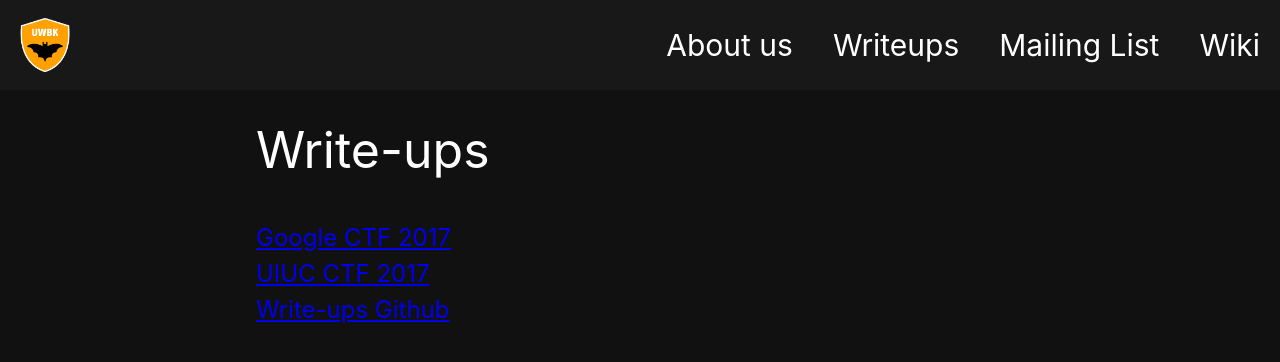
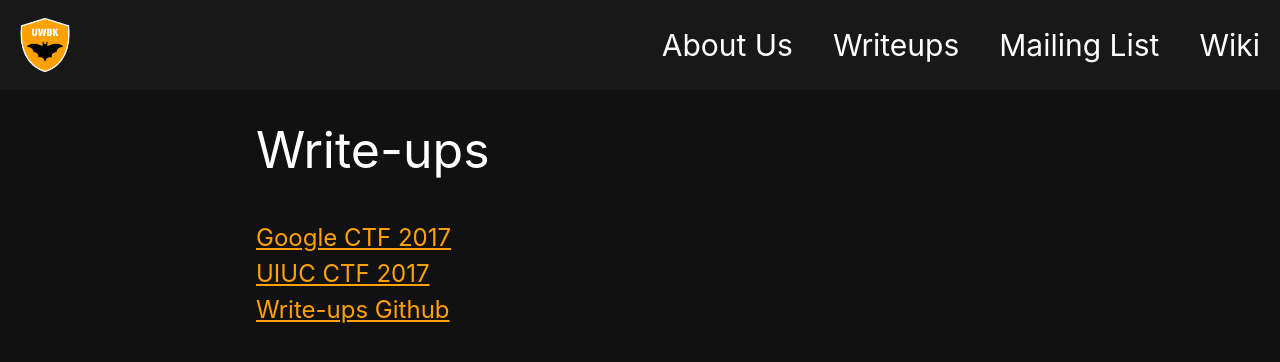
Before and after one commit to waynelai1228/bk-website, a React (Create React App) app: page /writeups in a window 1280 px wide. Shown: the top 362 px of the page. Built offline with nearby package versions, Linux system fonts and the light colour scheme.

Commit message:
Fix link hover and change paragraph link color

```diff
--- a/src/App.css
+++ b/src/App.css
@@ -54,43 +54,7 @@
   line-height: 1.5;
   color: white;
 }
-/*
-.App {
-  text-align: center;
+
+a {
+  color: #ffa100;
 }
-
-.App-logo {
-  height: 40vmin;
-  pointer-events: none;
-}
-
-@media (prefers-reduced-motion: no-preference) {
-  .App-logo {
-    animation: App-logo-spin infinite 20s linear;
-  }
-}
-
-.App-header {
-  background-color: #282c34;
-  min-height: 100vh;
-  display: flex;
-  flex-direction: column;
-  align-items: center;
-  justify-content: center;
-  font-size: calc(10px + 2vmin);
-  color: white;
-}
-
-.App-link {
-  color: #61dafb;
-}
-
-@keyframes App-logo-spin {
-  from {
-    transform: rotate(0deg);
-  }
-  to {
-    transform: rotate(360deg);
-  }
-}
-*/
--- a/src/Header.css
+++ b/src/Header.css
@@ -15,14 +15,14 @@
   padding: 10px;
   padding-left: 20px;
   padding-right: 20px;
-  display: grid;
-  align-items: center;
-  height: 70px;
+  display: inline-block;
+  text-align: center;
+  line-height: 70px;
   font-size: 30px;
   float: right;
 }
 
-.nav-link :hover {
+.nav-link:hover {
   background-color: gray;
 }
 
--- a/src/Header.js
+++ b/src/Header.js
@@ -8,7 +8,7 @@
       <div className="nav-link"><a href="https://uwctf.cs.washington.edu/BatmansKitchen">Wiki</a></div>
       <div className="nav-link"><a href="https://mailman.cs.washington.edu/mailman/listinfo/uwctf">Mailing List</a></div>
       <div className="nav-link"><a href="/writeups">Writeups</a></div>
-      <div className="nav-link"><a href="/#about-us">About us</a></div>
+      <div className="nav-link"><a href="/#about-us">About Us</a></div>
     </div>
   );
 }
```
